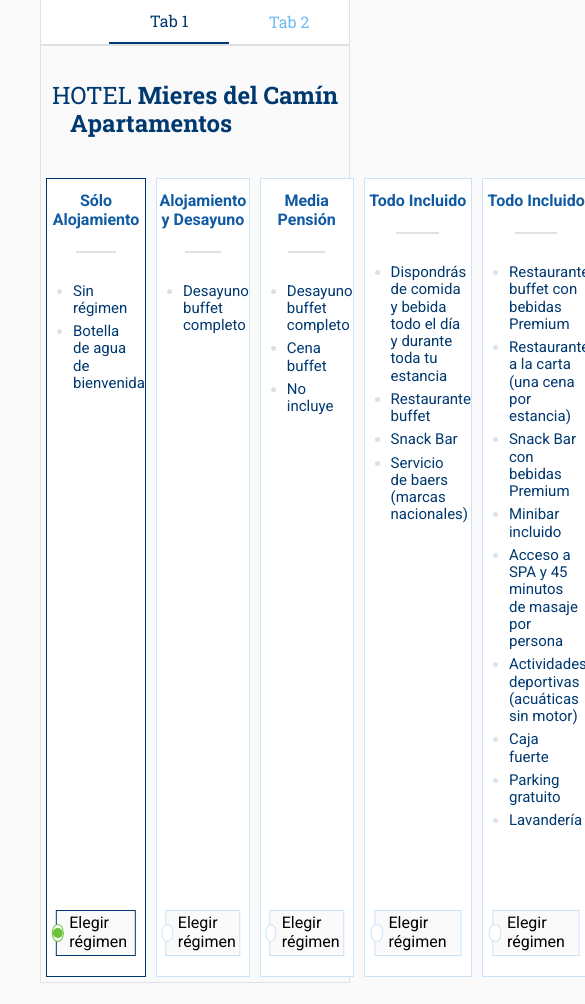
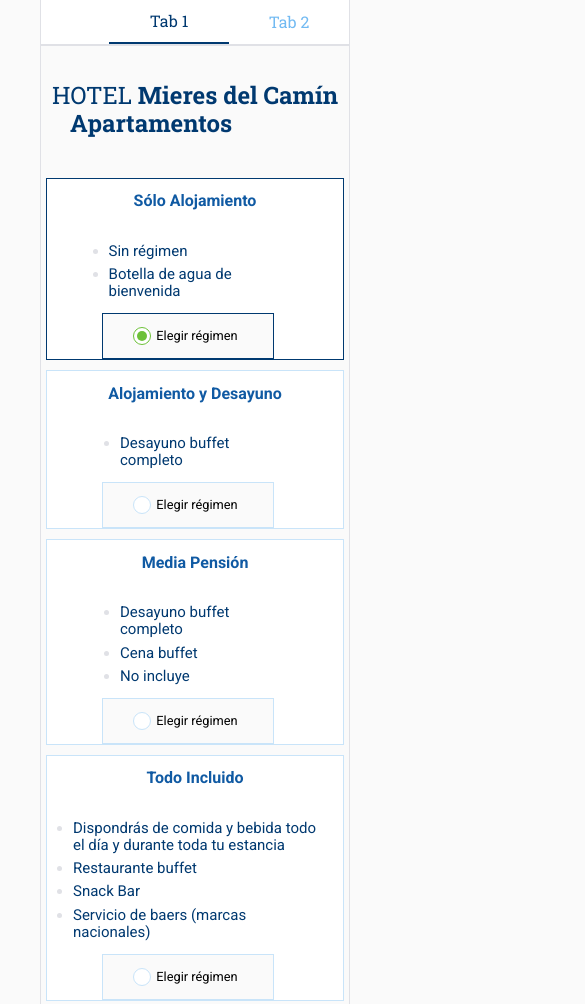
Before and after one commit to galoaragoneses/the_cocktail_hotels, a website: page index.html in a window 390 px wide. Shown: the top 1004 px of the page, 585 px wide, since content can reach past the window. Drawn offline with Linux system fonts and the light colour scheme.

Commit message:
Responsive Desing CSS

```diff
--- a/assets/css/src/blocks/tab1.scss
+++ b/assets/css/src/blocks/tab1.scss
@@ -98,9 +98,50 @@
 //
 // Tablet
 //
-@include media($tablet) {}
+@include media($tablet) {
+  #tab1Container .room-types {
+    flex-direction: column;
+
+    .room-type-item {
+      flex-direction: row;
+      align-items: center;
+      padding-bottom: 0px;
+
+      h2 {
+        width: 200px;
+      }
+
+      hr {
+        display: none;
+      }
+
+      ul {
+        min-width: calc( 58% - 34px );
+      }
+
+      label.button {
+        position: inherit;
+        left: 0;
+        -webkit-transform: none;
+        transform: none;
+        width: 170px;
+        margin-right: 14px;
+        margin: 0 14px 0 0;
+      }
+    }
+  }
+}
 
 //
 // Mobile
 //
-@include media($mobile) {}
+@include media($mobile) {
+  #tab1Container .room-types {
+
+    .room-type-item {
+      flex-wrap: wrap;
+      font-size: 80%;
+      justify-content: center;
+    }
+  }
+}
--- a/assets/css/src/blocks/tab2.scss
+++ b/assets/css/src/blocks/tab2.scss
@@ -136,7 +136,42 @@
 //
 // Tablet
 //
-@include media($tablet) {}
+@include media($tablet) {
+
+  #tab2Container .optional-services {
+    .optional-service {
+      .main-information {
+        flex-direction: column;
+        align-items: center;
+        .optional-service-image img {width: 100%;}
+        .more-information-link {
+          padding-left: 46px;
+          &:before {
+            left: 0px;
+          }
+        }
+      }
+      .more-information-container {
+        .include-list {
+          display: flex;
+          flex-direction: column;
+        }
+        .more-information-note {
+          font-weight: 800;
+          color: $c-primary;
+        }
+        .include-list {
+          ul {
+            margin: 0px;
+            li {
+              margin:10px 0px;
+            }
+          }
+        }
+      }
+    }
+  }
+}
 
 //
 // Mobile
```
Also changed, not shown: assets/css/application.css.
